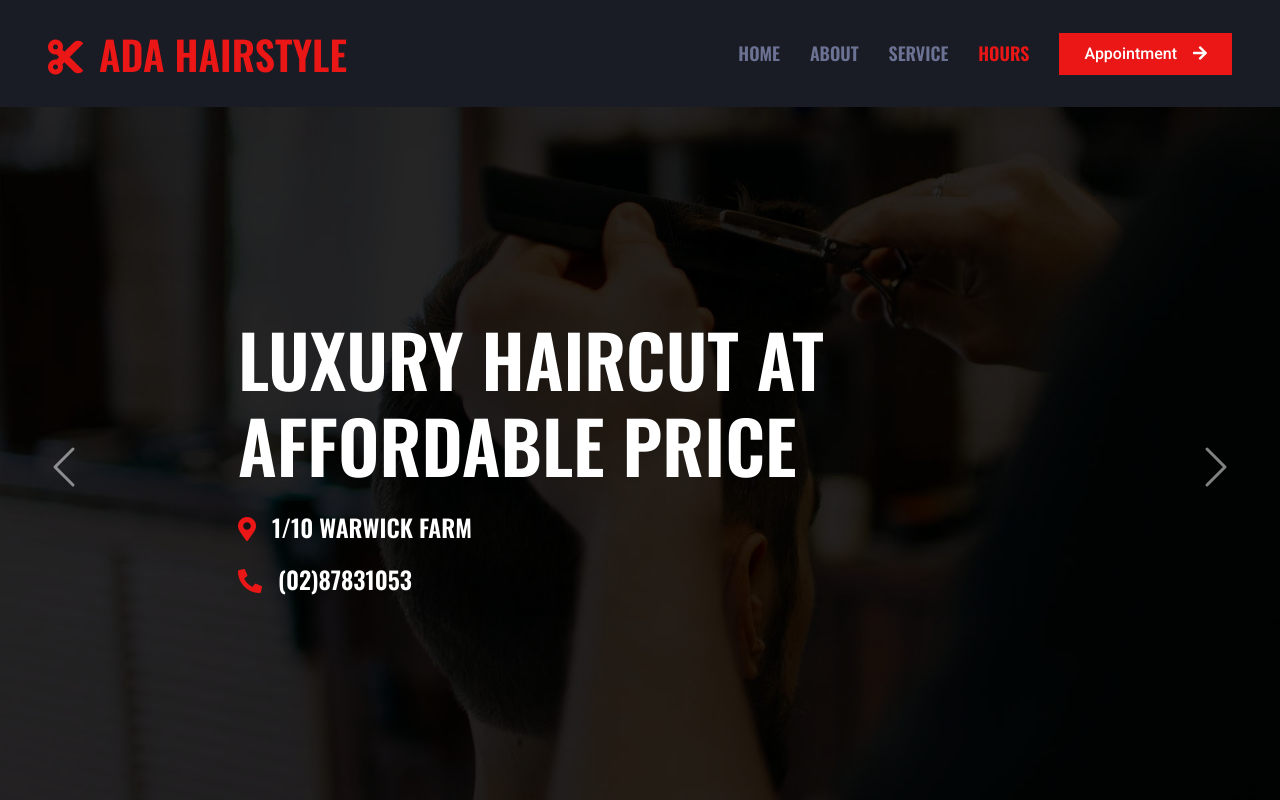
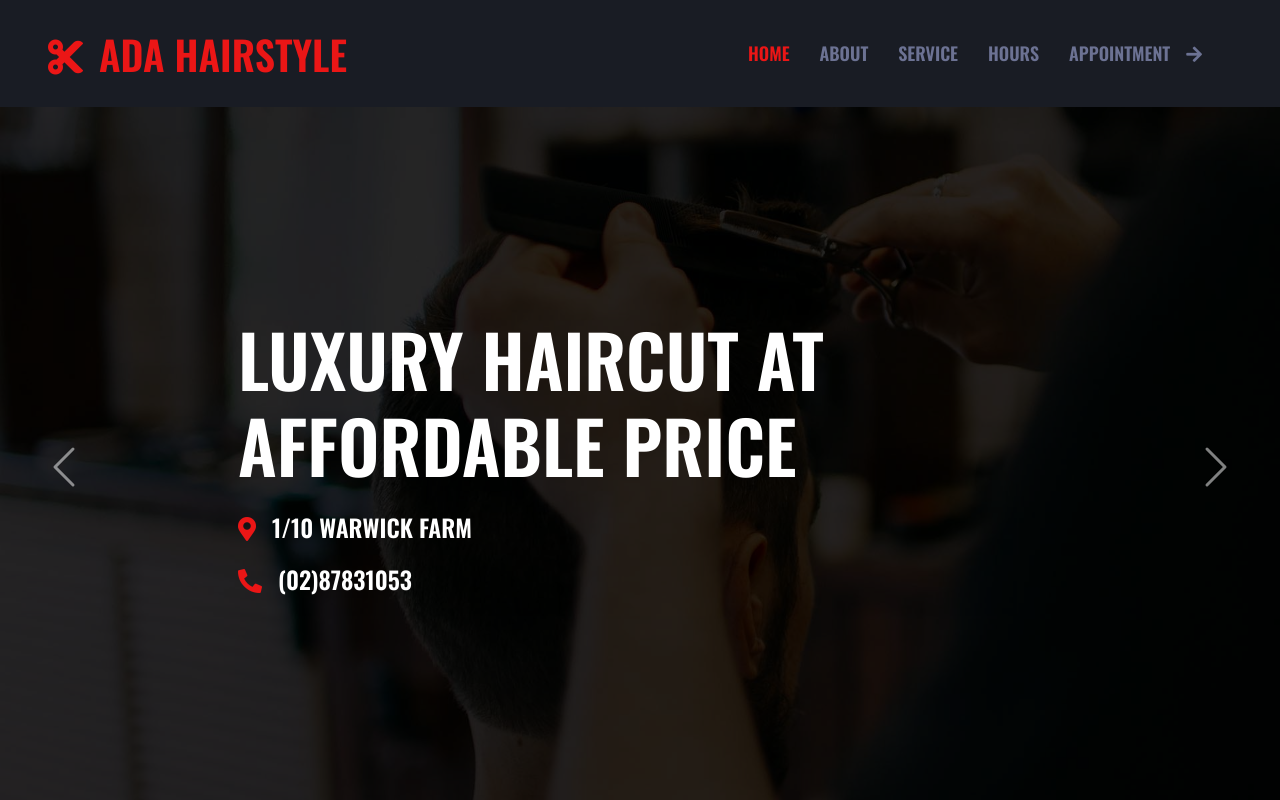
Before and after one commit to alal9000/ada_hair, a plain HTML site: page index.html in a window 1280 px wide. Shown: the top 800 px of the page. Drawn offline with nearby package versions, Linux system fonts and the light colour scheme; some packages are replaced by stand-ins of ours.

Commit message:
changed nav

```diff
--- a/index.html
+++ b/index.html
@@ -58,9 +58,9 @@
                 <a href="#about" class="nav-item nav-link">About</a>
                 <a href="#service" class="nav-item nav-link">Service</a>
                 <a href="#hours" class="nav-item nav-link">Hours</a>
+                <a href="#contact" class="nav-item nav-link">Appointment<i
+                        class="fa fa-arrow-right ms-3"></i></a>
             </div>
-            <a href="#contact" class="btn btn-primary rounded-0 py-2 px-lg-4 d-none d-lg-block">Appointment<i
-                    class="fa fa-arrow-right ms-3"></i></a>
         </div>
     </nav>
     <!-- Navbar End -->
@@ -572,10 +572,7 @@
     <script src="lib/easing/easing.min.js"></script>
     <script src="lib/waypoints/waypoints.min.js"></script>
     <script src="lib/owlcarousel/owl.carousel.min.js"></script>
-    <script
-      async
-      src="https://maps.googleapis.com/maps/api/js?key=AIzaSyAmDZeUiC1faUA4am7r7oZggdRMyvnOl6s&libraries=places&callback=initGoogle"
-    ></script>
+    <script async src="https://maps.googleapis.com/maps/api/js?key=AIzaSyAmDZeUiC1faUA4am7r7oZggdRMyvnOl6s&libraries=places&callback=initGoogle"></script>
 
     <!-- Template Javascript -->
     <script src="js/main.js"></script>
--- a/js/main.js
+++ b/js/main.js
@@ -48,19 +48,19 @@
     });
 
     // Active link switching
-    function setActiveLink() {
-        var currentScrollPos = $(window).scrollTop();
-        $('.nav-link').each(function () {
-            var section = $($(this).attr('href'));
-            if (section.length) {
-                var sectionOffset = section.offset().top - 80; // Adjust offset for navbar height
-                if (currentScrollPos >= sectionOffset && currentScrollPos < sectionOffset + section.outerHeight()) {
-                    $('.nav-link').removeClass('active');
-                    $(this).addClass('active');
-                }
-            }
-        });
-    }
+    // function setActiveLink() {
+    //     var currentScrollPos = $(window).scrollTop();
+    //     $('.nav-link').each(function () {
+    //         var section = $($(this).attr('href'));
+    //         if (section.length) {
+    //             var sectionOffset = section.offset().top - 80; // Adjust offset for navbar height
+    //             if (currentScrollPos >= sectionOffset && currentScrollPos < sectionOffset + section.outerHeight()) {
+    //                 $('.nav-link').removeClass('active');
+    //                 $(this).addClass('active');
+    //             }
+    //         }
+    //     });
+    // }
 
     $(document).ready(function () {
         // Set initial active link
```
